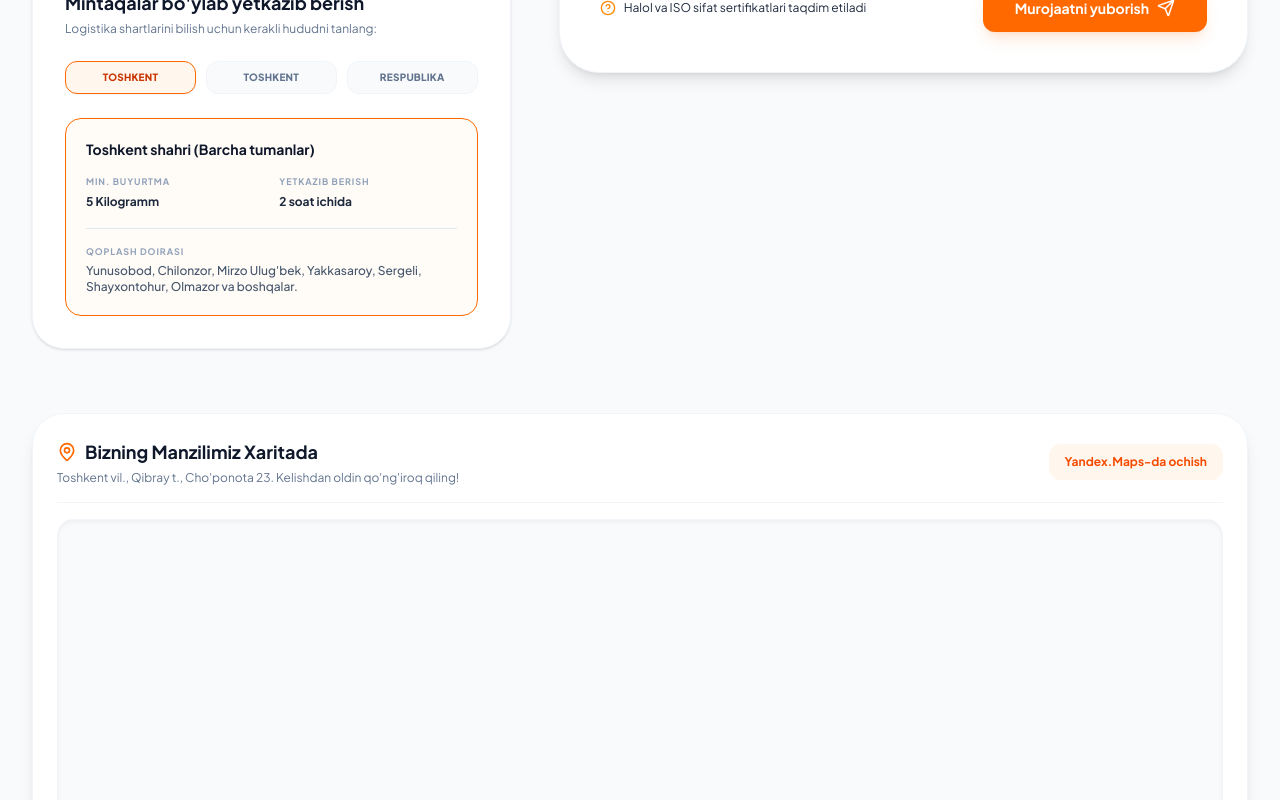
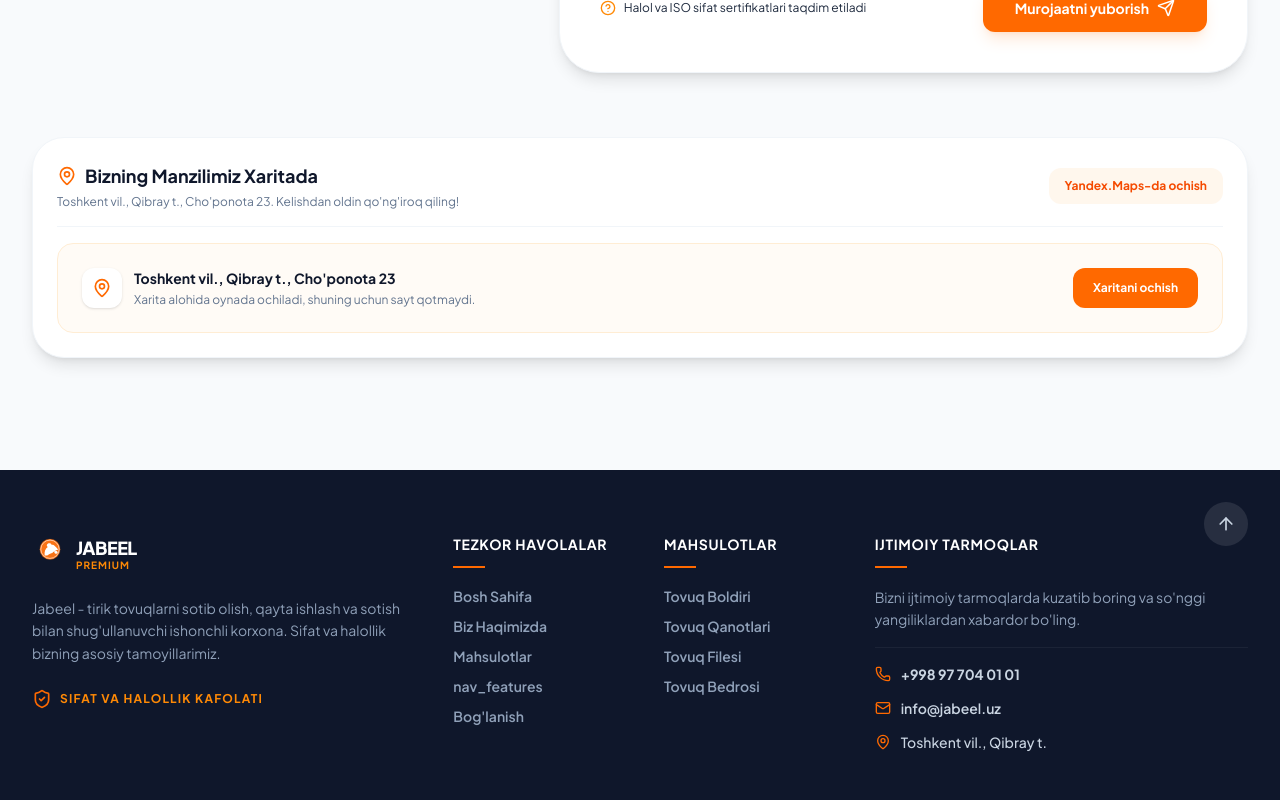
Before and after one commit to abdulbosittohirov1-senior/jabeel, a React (Vite) app: page / in a window 1280 px wide. Shown: the part 7500-8300 px from the top of the page. Built offline with nearby package versions, Linux system fonts and the light colour scheme.

Commit message:
Fix contact quick links and remove heavy map

```diff
--- a/src/components/Contact.tsx
+++ b/src/components/Contact.tsx
@@ -13,123 +13,6 @@ export default function Contact() {
   const [formSubmitted, setFormSubmitted] = useState(false);
   const [priorityTicket, setPriorityTicket] = useState('');
   const [catalogDownloaded, setCatalogDownloaded] = useState(false);
-
-  const getDeliveryZones = () => {
-    switch (language) {
-      case 'en':
-        return [
-          {
-            id: 'zone-1',
-            name: 'Tashkent city (All districts)',
-            minOrder: '5 Kilograms',
-            deliveryTime: 'Within 2 hours',
-            coverage: 'Yunusobod, Chilonzor, Mirzo Ulugbek, Yakkasaroy, Sergeli, Shayxontohur, Olmazor and others.',
-            color: 'border-orange-500 bg-orange-50/50',
-          },
-          {
-            id: 'zone-2',
-            name: 'Tashkent Region',
-            minOrder: '15 Kilograms',
-            deliveryTime: 'Same day (For orders placed before 12:00)',
-            coverage: 'Qibray, Chirchiq, Yangiyul, Parkent, Angren, Toytepa and adjacent areas',
-            color: 'border-slate-300 bg-slate-50/50',
-          },
-          {
-            id: 'zone-3',
-            name: 'Republic of Uzbekistan Wholesales',
-            minOrder: '500 Kilograms (Wholesale batch)',
-            deliveryTime: 'Scheduled custom time (Within 24-48 hours)',
-            coverage: 'Samarkand, Bukhara, Andijan, Namangan, Fergana, Navoiy, Qarshi and all other cities',
-            color: 'border-orange-200 bg-slate-50/50',
-          }
-        ];
-      case 'ru':
-        return [
-          {
-            id: 'zone-1',
-            name: 'Город Ташкент (Все районы)',
-            minOrder: '5 Килограмм',
-            deliveryTime: 'В течение 2-х часов',
-            coverage: 'Юнусабад, Чиланзар, Мирзо Улугбек, Яккасарай, Сергели, Шайхантахур, Алмазар и др.',
-            color: 'border-orange-500 bg-orange-50/50',
-          },
-          {
-            id: 'zone-2',
-            name: 'Ташкентская область',
-            minOrder: '15 Килограмм',
-            deliveryTime: 'День в день (при заказе до 12:00)',
-            coverage: 'Кибрай, Чирчик, Янгиюль, Паркент, Ангрен, Тойтепа и прилегающие районы',
-            color: 'border-slate-300 bg-slate-50/50',
-          },
-          {
-            id: 'zone-3',
-            name: 'Регионы Узбекистана (Оптовые поставки)',
-            minOrder: '500 Килограмм (Оптовая спецпартия)',
-            deliveryTime: 'Согласованный график (в течение 24-48 часов)',
-            coverage: 'Самарканд, Бухара, Андижан, Наманган, Фергана, Навои, Карши и другие крупные города',
-            color: 'border-orange-200 bg-slate-50/50',
-          }
-        ];
-      case 'oz':
-        return [
-          {
-            id: 'zone-1',
-            name: 'Тошкент шаҳри (Барча туманлар)',
-            minOrder: '5 Килограмм',
-            deliveryTime: '2 соат ичида',
-            coverage: 'Юнусобод, Чилонзор, Мирзо Улуғбек, Яккасарой, Сергели, Шайхонтоҳур, Олмазор ва бошқалар.',
-            color: 'border-orange-500 bg-orange-50/50',
-          },
-          {
-            id: 'zone-2',
-            name: 'Тошкент вилояти',
-            minOrder: '15 Килограмм',
-            deliveryTime: 'Ўша куннинг ўзида (12:00 гача буюртма қилинса)',
-            coverage: 'Қибрай, Чирчиқ, Янгийўл, Паркент, Ангрен, Тўйтепа ва яқин туманлар',
-            color: 'border-slate-300 bg-slate-50/50',
-          },
-          {
-            id: 'zone-3',
-            name: 'Республика бўйлаб улгуржи етказиб бериш',
-            minOrder: '500 Килограмм (Улгуржи)',
-            deliveryTime: 'Келишилган вақтда (24-48 соат ичида)',
-            coverage: 'Самарқанд, Бухоро, Андижон, Наманган, Фарғона, Навоий, Қарши ва бошқа шаҳарлар',
-            color: 'border-orange-200 bg-slate-50/50',
-          }
-        ];
-      default:
-        return [
-          {
-            id: 'zone-1',
-            name: 'Toshkent shahri (Barcha tumanlar)',
-            minOrder: '5 Kilogramm',
-            deliveryTime: '2 soat ichida',
-            coverage: 'Yunusobod, Chilonzor, Mirzo Ulug\'bek, Yakkasaroy, Sergeli, Shayxontohur, Olmazor va boshqalar.',
-            color: 'border-orange-500 bg-orange-50/50',
-          },
-          {
-            id: 'zone-2',
-            name: 'Toshkent viloyati',
-            minOrder: '15 Kilogramm',
-            deliveryTime: 'O\'sha kunning o\'zida (12:00 gacha buyurtma qilinsa)',
-            coverage: 'Qibray, Chirchiq, Yangiyo\'l, Parkent, Angren, To\'ytepa va yaqin tumanlar',
-            color: 'border-slate-300 bg-slate-50/50',
-          },
-          {
-            id: 'zone-3',
-            name: 'Respublika bo\'ylab ulgurji yetkazib berish',
-            minOrder: '500 Kilogramm (Ulgurji)',
-            deliveryTime: 'Kelisilgan vaqtda (24-48 soat ichida)',
-            coverage: 'Samarqand, Buxoro, Andijon, Namangan, Farg\'ona, Navoiy, Qarshi va boshqa shaharlar',
-            color: 'border-orange-200 bg-slate-50/50',
-          }
-        ];
-    }
-  };
-
-  const zones = getDeliveryZones();
-  const [selectedZoneId, setSelectedZoneId] = useState('zone-1');
-  const activeZone = zones.find((z) => z.id === selectedZoneId) || zones[0];
 
   const handleContactSubmit = async (e: FormEvent) => {
     e.preventDefault();
@@ -198,7 +81,7 @@ export default function Contact() {
 
         {/* Core Layout Split */}
         <div className="grid grid-cols-1 lg:grid-cols-12 gap-12 items-start mb-16">
-          {/* Left Block: Communication Details & Interactive Delivery Zones Matrix */}
+          {/* Left Block: Communication Details */}
           <div className="lg:col-span-5 space-y-8">
             <div className="bg-white p-8 rounded-[2rem] border border-slate-100 shadow-sm space-y-6 text-left">
               <h3 className="text-lg font-bold text-slate-900 border-b border-slate-50 pb-4">
@@ -267,7 +150,7 @@ export default function Contact() {
               {/* Instant Social Chat Triggers */}
               <div className="pt-4 border-t border-slate-100 flex flex-col sm:flex-row gap-3">
                 <a
-                  href="https://t.me/jabeel_premium_bot_link_placeholder"
+                  href="https://t.me/jabeel_premium_order_bot"
                   target="_blank"
                   rel="noreferrer"
                   className="flex-1 bg-[#229ED9]/10 hover:bg-[#229ED9]/20 text-[#229ED9] text-xs font-bold py-3 px-4 rounded-xl flex items-center justify-center gap-2 group transition-all"
@@ -277,7 +160,7 @@ export default function Contact() {
                   <span>{language === 'en' ? 'Message Telegram' : language === 'ru' ? 'Написать в Telegram' : 'Telegram orqali yozish'}</span>
                 </a>
                 <a
-                  href="https://wa.me/998977040101?text=Assalomu%20alaykum%20Jabeel%20Premium"
+                  href="https://api.whatsapp.com/send?phone=998977040101&text=Assalomu%20alaykum%20Jabeel%20Premium"
                   target="_blank"
                   rel="noreferrer"
                   className="flex-1 bg-[#25D366]/10 hover:bg-[#25D366]/20 text-emerald-600 text-xs font-bold py-3 px-4 rounded-xl flex items-center justify-center gap-2 group transition-all"
@@ -289,61 +172,6 @@ export default function Contact() {
               </div>
             </div>
 
-            {/* Simulated Interactive Uzbekistan Delivery Class Matrix */}
-            <div className="bg-white p-8 rounded-[2rem] border border-slate-100 shadow-sm space-y-6 text-left">
-              <div>
-                <h3 className="text-lg font-bold text-slate-900">
-                  {language === 'en' ? 'Regional Logistics Coverage' : language === 'ru' ? 'Доставка по Регионам' : 'Mintaqalar bo\'ylab yetkazib berish'}
-                </h3>
-                <p className="text-xs text-slate-500 mt-1">
-                  {language === 'en' ? 'Select region to view logisitics terms:' : language === 'ru' ? 'Выберите регион для расчета логистики' : 'Logistika shartlarini bilish uchun kerakli hududni tanlang:'}
-                </p>
-              </div>
-
-              {/* Selector buttons */}
-              <div className="grid grid-cols-3 gap-2.5">
-                {zones.map((zone) => (
-                  <button
-                    key={zone.id}
-                    onClick={() => setSelectedZoneId(zone.id)}
-                    className={`text-center py-2 px-1.5 rounded-xl border text-[10px] font-extrabold uppercase tracking-wide transition-all cursor-pointer truncate ${
-                      selectedZoneId === zone.id
-                        ? 'border-orange-500 bg-orange-50 text-orange-700 font-extrabold shadow-xs'
-                        : 'border-slate-100 bg-slate-50 text-slate-500 hover:border-slate-200'
-                    }`}
-                  >
-                    {zone.name.split(' ')[0]}
-                  </button>
-                ))}
-              </div>
-
-              {/* Selected Zone readout */}
-              <div className={`p-5 rounded-2xl border transition-all ${activeZone.color}`}>
-                <h4 className="font-bold text-slate-900 text-sm">{activeZone.name}</h4>
-
-                <div className="grid grid-cols-2 gap-4 mt-4">
-                  <div>
-                    <span className="text-[9px] font-bold text-slate-400 uppercase tracking-widest block">
-                      {language === 'en' ? 'Min. Order' : language === 'ru' ? 'Мин. заказ' : 'Min. Buyurtma'}
-                    </span>
-                    <span className="text-xs font-bold text-slate-800">{activeZone.minOrder}</span>
-                  </div>
-                  <div>
-                    <span className="text-[9px] font-bold text-slate-400 uppercase tracking-widest block">
-                      {language === 'en' ? 'Delivery Time' : language === 'ru' ? 'Срок доставки' : 'Yetkazib berish'}
-                    </span>
-                    <span className="text-xs font-bold text-slate-800">{activeZone.deliveryTime}</span>
-                  </div>
-                </div>
-
-                <div className="mt-4 pt-4 border-t border-slate-200">
-                  <span className="text-[9px] font-bold text-slate-400 uppercase tracking-widest block">
-                    {language === 'en' ? 'Territorial Coverage' : language === 'ru' ? 'Зона Покрытия' : 'Qoplash doirasi'}
-                  </span>
-                  <span className="text-xs font-medium text-slate-600 block mt-1">{activeZone.coverage}</span>
-                </div>
-              </div>
-            </div>
           </div>
 
           {/* Right Block: Fully Interactive Web Contact Form / Submit Success */}
@@ -517,7 +345,7 @@ export default function Contact() {
           </div>
         </div>
 
-        {/* Yandex Maps Section */}
+        {/* Lightweight Location Section */}
         <div id="yandex-map-container" className="mt-16 animate-fade-in text-left">
           <div className="bg-white p-4 sm:p-6 rounded-[2rem] border border-slate-100 shadow-lg space-y-4">
             <div className="flex flex-col sm:flex-row sm:items-center justify-between gap-4 border-b border-slate-100 pb-4">
@@ -546,18 +374,30 @@ export default function Contact() {
               </a>
             </div>
 
-            <div className="relative w-full h-[350px] sm:h-[450px] rounded-2xl overflow-hidden shadow-inner border border-slate-100 bg-slate-50">
-              <iframe
-                title="Jabeel Premium Manzili (Yandex Map)"
-                src="https://yandex.com/map-widget/v1/?ll=69.341202%2C41.435083&z=15&pt=69.341202%2C41.435083%2Cpm2orl"
-                width="100%"
-                height="100%"
-                frameBorder="0"
-                allowFullScreen={true}
-                loading="lazy"
-                referrerPolicy="no-referrer"
-                className="absolute inset-0 w-full h-full filter saturate-[0.95]"
-              />
+            <div className="rounded-2xl border border-orange-100 bg-orange-50/50 p-6 flex flex-col sm:flex-row sm:items-center justify-between gap-4">
+              <div className="flex items-start gap-3">
+                <div className="w-10 h-10 rounded-xl bg-white flex items-center justify-center shrink-0 shadow-sm">
+                  <MapPin className="w-5 h-5 text-orange-500" />
+                </div>
+                <div>
+                  <p className="text-sm font-bold text-slate-900">Toshkent vil., Qibray t., Cho'ponota 23</p>
+                  <p className="text-xs text-slate-500 mt-1">
+                    {language === 'en'
+                      ? 'The map opens in a separate tab so the page stays fast on all devices.'
+                      : language === 'ru'
+                      ? 'Karta otkroetsya v novoy vkladke, sayt ne budet zavisat.'
+                      : 'Xarita alohida oynada ochiladi, shuning uchun sayt qotmaydi.'}
+                  </p>
+                </div>
+              </div>
+              <a
+                href="https://yandex.com/maps/?ll=69.341202%2C41.435083&z=15&mode=search&text=41.435083%2C69.341202"
+                target="_blank"
+                rel="noopener noreferrer"
+                className="inline-flex items-center justify-center bg-orange-500 hover:bg-orange-600 text-white font-bold text-xs px-5 py-3 rounded-xl transition-all"
+              >
+                {language === 'en' ? 'Open Map' : language === 'ru' ? 'Otkryt kartu' : 'Xaritani ochish'}
+              </a>
             </div>
           </div>
         </div>
```
